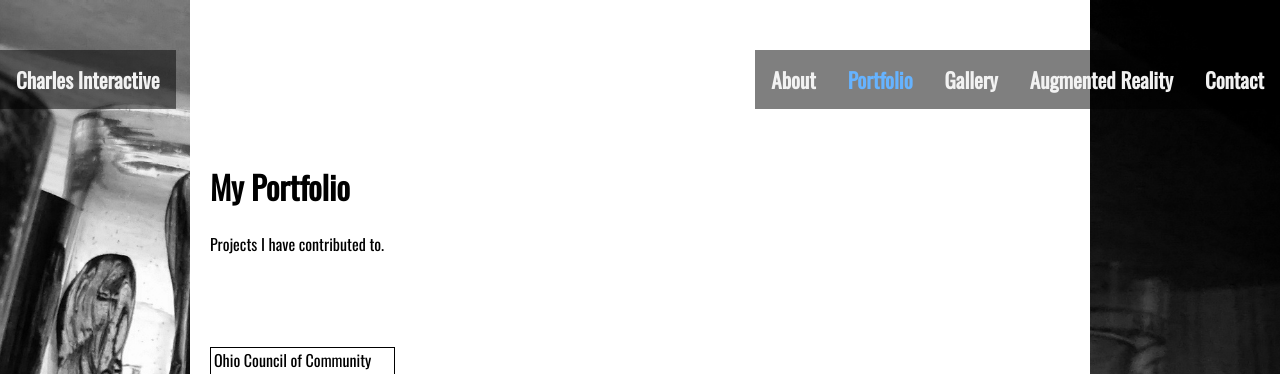
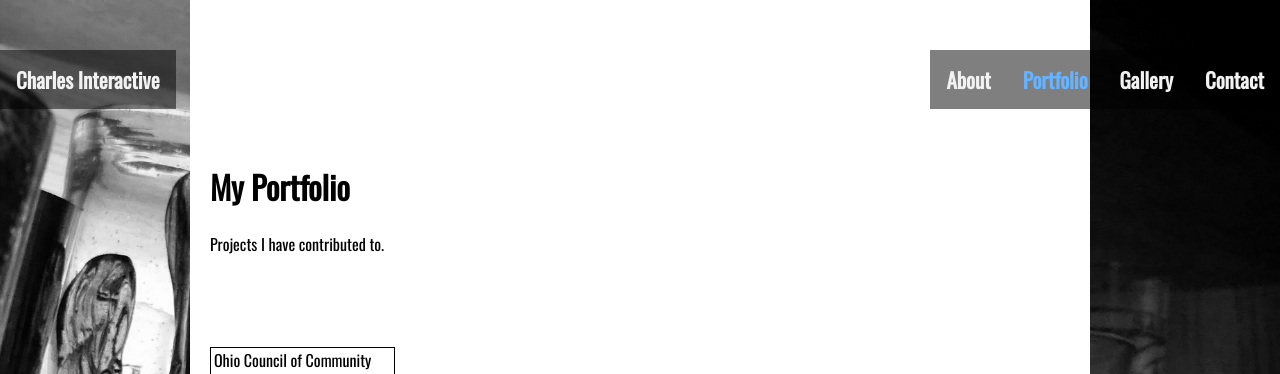
Before and after one commit to CharlesInteractive/PortfolioSite, a plain HTML site: page pages/portfolio.html in a window 1280 px wide. Shown: the top 374 px of the page. Drawn offline with nearby package versions, Linux system fonts and the light colour scheme.

Commit message:
Remove ar from portfolio

```diff
--- a/pages/portfolio.html
+++ b/pages/portfolio.html
@@ -38,9 +38,6 @@
           </li>
           <li>
             <a href="/pages/gallery.html">Gallery</a>
-          </li>
-          <li>
-            <a href="/pages/augmentedReality.html">Augmented Reality</a>
           </li>
           <li>
             <a href="/pages/contact.html">Contact</a>
```
